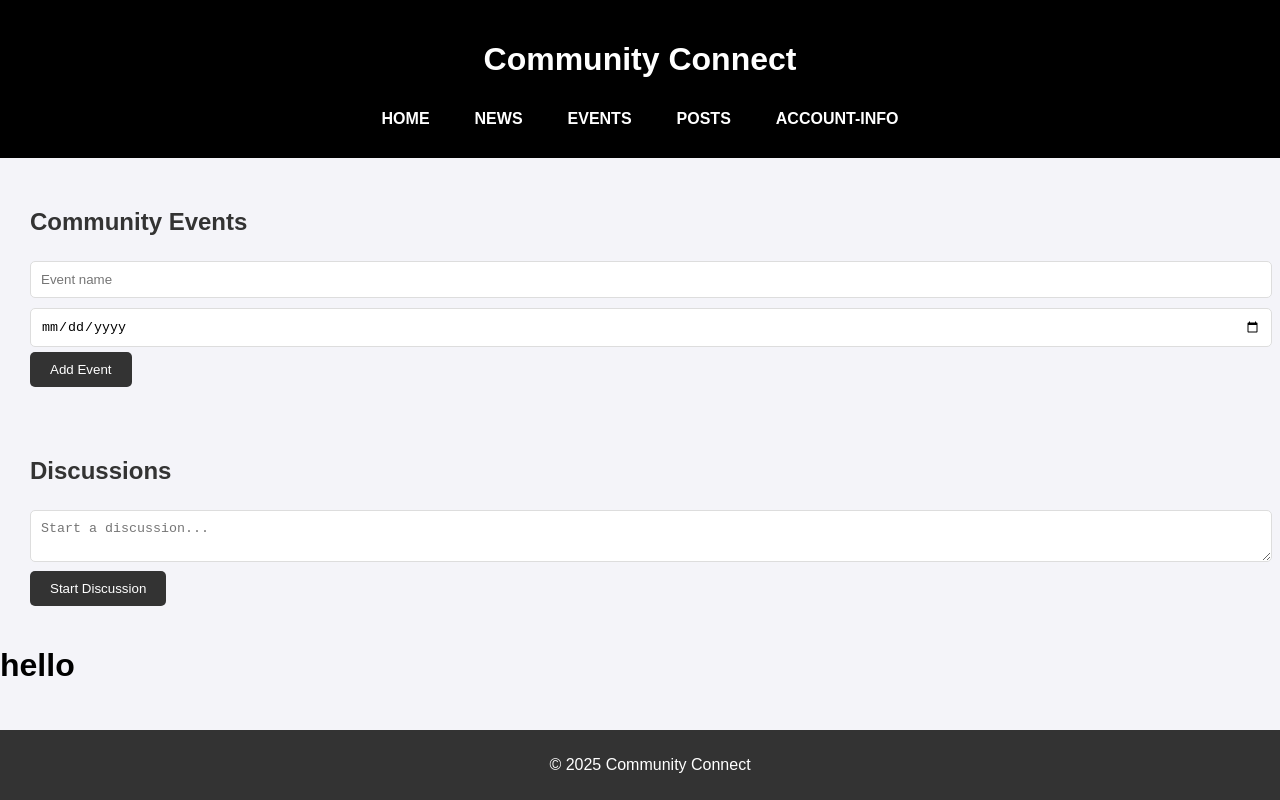
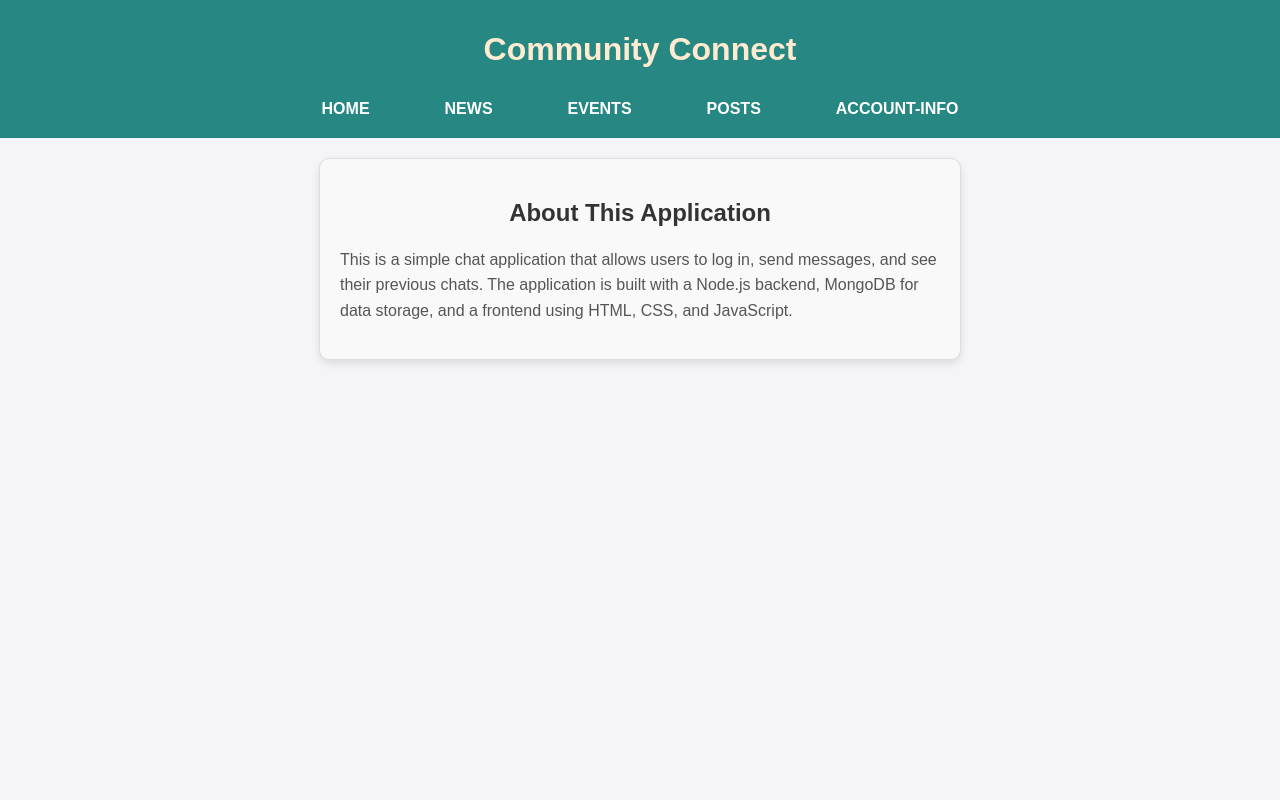
Before and after one commit to dsg6246/hackathon, a plain HTML site: page main/index.html in a window 1280 px wide. Drawn offline with Linux system fonts and the light colour scheme; files that its build step writes are made by us from their sources.

Commit message:
Co-authored-by: Darrenk328 <Darrenk328@users.noreply.github.com> Co-authored-by: JC-Cola <JC-Cola@users.noreply.github.com> Co-authored-by: drxg0nG <drxg0nG@users.noreply.github.com>

```diff
--- a/accountInfo/style.css
+++ b/accountInfo/style.css
@@ -1,16 +1,45 @@
+body {
+  font-family: 'Arial', sans-serif;
+  background-color: #f4f4f4;
+  color: #333;
+  padding: 20px;
+  padding-top: 110px; /* Adjust this value based on the height of your header */
+}
+
+/* Header styling */
+header {
+  background-color: #278783;
+  color: #FFEBD0;
+  padding: 15px;
+  text-align: center;
+  position: fixed;
+  top: 0;
+  left: 0;
+  width: 100%;
+  z-index: 1000;
+  box-sizing: border-box;
+}
+
+header h1 {
+  font-size: 2rem;
+  margin-bottom: 10px;
+}
+
+header nav a {
+  margin: 0 15px;
+  color: #FFEBD0;
+  text-decoration: none;
+}
+
+h1, h2 {
+  text-align: center;
+}
+
 /* Reset default styles */
 * {
   margin: 0;
   padding: 0;
   box-sizing: border-box;
-}
-
-/* Body */
-body {
-  font-family: 'Arial', sans-serif;
-  background-color: #f4f4f4;
-  color: #333;
-  padding: 20px;
 }
 
 /* Main container */
@@ -131,3 +160,31 @@ footer button {
 footer button:hover {
   background-color: #bbb;
 }
+
+/* Navigation Bar */
+nav {
+  display: flex;
+  justify-content: center;
+  gap: 15px;
+  margin-top: 10px; /* Space below the header title */
+}
+
+nav a {
+  color: #FFEBD0;
+  text-decoration: none;
+  padding: 10px 15px;
+  font-weight: bold;
+  font-size: 1rem;
+  text-transform: uppercase;
+  border-radius: 5px;
+  transition: background-color 0.3s ease, color 0.3s ease;
+}
+
+nav a:hover {
+  background-color: #1f6a6d;
+  color: white;
+}
+
+nav a:active {
+  background-color: #1f6a6d;
+}
--- /dev/null
+++ b/accountInfo/test/test.css
@@ -0,0 +1,53 @@
+body {
+    font-family: Arial, sans-serif;
+    background-color: #f4f4f4;
+    display: flex;
+    justify-content: center;
+    align-items: center;
+    height: 100vh;
+    margin: 0;
+  }
+
+  .account-container {
+    background-color: white;
+    padding: 20px;
+    border-radius: 8px;
+    box-shadow: 0 0 10px rgba(0, 0, 0, 0.1);
+    width: 300px;
+  }
+
+  h1 {
+    text-align: center;
+  }
+
+  form {
+    display: flex;
+    flex-direction: column;
+  }
+
+  label {
+    margin-top: 10px;
+  }
+
+  input[type="text"],
+  input[type="password"],
+  input[type="file"] {
+    padding: 8px;
+    margin-top: 5px;
+    margin-bottom: 15px;
+    border-radius: 4px;
+    border: 1px solid #ccc;
+  }
+
+  button {
+    padding: 10px;
+    background-color: #4CAF50;
+    color: white;
+    border: none;
+    border-radius: 4px;
+    cursor: pointer;
+  }
+
+  button:hover {
+    background-color: #45a049;
+  }
--- a/events/script.js
+++ b/events/script.js
@@ -113,8 +113,8 @@ function generateCalendar() {
 
     const date = new Date();
     const firstDay = new Date(date.getFullYear(), date.getMonth(), 1);
-    const lastDay = new Date(date.getFullYear(), date.getMonth() + 1, 0);
-
+    const lastDay = new Date(date.getFullYear(), date.getMonth() + 1, 0);}
+    /*
     // Add the days of the month to the calendar
     for (let i = 1; i <= lastDay.getDate(); i++) {
         const dayDiv = document.createElement('div');
@@ -126,7 +126,7 @@ function generateCalendar() {
 
     calendarDiv.appendChild(monthDiv);
 }
-
+*/
 // Load events and generate calendar when the page loads
 generateCalendar();
 loadEvents();
--- a/events/styles.css
+++ b/events/styles.css
@@ -1,11 +1,11 @@
 body {
     font-family: Arial, sans-serif;
-    margin: 20px;
+    margin: 0;
 }
 
 header {
-    background-color: #4CAF50;
-    color: white;
+    background-color: #278783;
+    color: #FFEBD0;
     padding: 10px;
     text-align: center;
 }
@@ -23,7 +23,7 @@ h1, h2 {
 form {
     width: 50%;
     margin: 0 auto;
-    padding: 10px;
+    padding: 50px;
     border: 1px solid #ddd;
     background-color: #f9f9f9;
 }
@@ -109,3 +109,31 @@ button.delete-btn:hover {
 .day:hover {
     background-color: #ddd;
 }
+
+/* Navigation Bar */
+nav {
+    display: flex;
+    justify-content: center;
+    gap: 15px;
+    margin-top: 10px; /* Space below the header title */
+}
+
+nav a {
+    color: #FFEBD0;
+    text-decoration: none;
+    padding: 10px 15px;
+    font-weight: bold;
+    font-size: 1rem;
+    text-transform: uppercase;
+    border-radius: 5px;
+    transition: background-color 0.3s ease, color 0.3s ease;
+}
+
+nav a:hover {
+    background-color: #1f6a6d;
+    color: white;
+}
+
+nav a:active {
+    background-color: #1f6a6d;
+}
--- a/main/index.html
+++ b/main/index.html
@@ -12,7 +12,7 @@
     <header>
         <h1>Community Connect</h1>
         <nav>
-            <a href="../index.html">Home</a>
+            <a href="../main/index.html">Home</a>
             <a href="../news/news.html">News</a>
             <a href="../events/events.html">Events</a>
             <a href="../post/post.html">Posts</a>
@@ -20,35 +20,20 @@
         </nav>
     </header>
 
+    <html lang="en">
+<head>
+    <meta charset="UTF-8">
+    <meta name="viewport" content="width=device-width, initial-scale=1.0">
+    <title>Description Box</title>
+    <link rel="stylesheet" href="styles.css">
+</head>
+<body>
 
+    <!-- Description Box Section -->
+    <div class="description-box">
+        <h2>About This Application</h2>
+        <p>This is a simple chat application that allows users to log in, send messages, and see their previous chats. The application is built with a Node.js backend, MongoDB for data storage, and a frontend using HTML, CSS, and JavaScript.</p>
+    </div>
 
-    <section id="events">
-        <h2>Community Events</h2>
-        <div id="event-list">
-            <!-- Events will appear here -->
-        </div>
-        <div class="event-form">
-            <input type="text" id="event-name" placeholder="Event name">
-            <input type="date" id="event-date">
-            <button onclick="addEvent()">Add Event</button>
-        </div>
-    </section>
-
-    <section id="discussions">
-        <h2>Discussions</h2>
-        <div id="discussion-list">
-            <!-- Discussions will appear here -->
-        </div>
-        <div class="discussion-form">
-            <textarea id="new-discussion" placeholder="Start a discussion..."></textarea>
-            <button onclick="addDiscussion()">Start Discussion</button>
-        </div>
-    </section>
-
-    <footer>
-        <p>&copy; 2025 Community Connect</p>
-    </footer>
-
-    <script src="script.js"></script>
+</body>
 </html>
-<h1>hello</h1>
--- a/main/style.css
+++ b/main/style.css
@@ -6,40 +6,11 @@ body {
 }
 
 header {
-    background-color: black;
-    color: white;
+    background-color: #278783;
+    color: #FFEBD0;
     padding: 20px;
     text-align: center;
 }
-
-/* Navigation Bar */
-nav {
-    display: flex;
-    justify-content: center;
-    gap: 15px;
-    margin-top: 10px; /* Space below the header title */
-}
-
-nav a {
-    color: white;
-    text-decoration: none;
-    padding: 10px 15px;
-    font-weight: bold;
-    font-size: 1rem;
-    text-transform: uppercase;
-    border-radius: 5px;
-    transition: background-color 0.3s ease, color 0.3s ease;
-}
-
-nav a:hover {
-    background-color: gold;
-    color: white;
-}
-
-nav a:active {
-    background-color: gold;
-}
-
 
 section {
     padding: 20px;
@@ -56,8 +27,8 @@ h2 {
 
 textarea, input[type="text"], input[type="date"] {
     width: 100%;
-    padding: 10px;
-    margin: 5px 0;
+    padding: 20px;
+    margin: 20px 0;
     border: 1px solid #ddd;
     border-radius: 5px;
 }
@@ -81,8 +52,8 @@ button:hover {
 
 .post, .event, .discussion {
     background-color: #fff;
-    padding: 15px;
-    margin: 10px 0;
+    padding: 20px;
+    margin: 20px 0;
     border: 1px solid #ddd;
     border-radius: 5px;
 }
@@ -140,3 +111,74 @@ footer {
 .toggle-comments:hover {
     color: #0056b3;
 }
+
+/* Navigation Bar */
+nav {
+    display: flex;
+    justify-content: center;
+    gap: 15px;
+    margin-top: 10px; /* Space below the header title */
+}
+
+nav a {
+    color: #FFEBD0;
+    text-decoration: none;
+    padding: 10px 15px;
+    font-weight: bold;
+    font-size: 1rem;
+    text-transform: uppercase;
+    border-radius: 5px;
+    transition: background-color 0.3s ease, color 0.3s ease;
+}
+
+nav a:hover {
+    background-color: #1f6a6d;
+    color: white;
+}
+
+nav a:active {
+    background-color: #1f6a6d;
+}
+
+/* Styling the description box */
+.description-box {
+    background-color: #f9f9f9; /* Light background color */
+    border: 1px solid #ddd;    /* Light border */
+    border-radius: 10px;       /* Rounded corners */
+    padding: 20px;             /* Inner padding */
+    max-width: 600px;          /* Max width for the box */
+    margin: 20px auto;         /* Center the box horizontally */
+    box-shadow: 0 4px 8px rgba(0, 0, 0, 0.1); /* Subtle shadow */
+}
+
+.description-box h2 {
+    font-size: 24px;           /* Bigger font size for the heading */
+    color: #333;               /* Dark color for the heading */
+}
+
+.description-box p {
+    font-size: 16px;           /* Normal font size for the paragraph */
+    color: #555;               /* Lighter color for the paragraph */
+    line-height: 1.6;          /* Increased line height for readability */
+}
+
+.description-box {
+    background-color: #f9f9f9; /* Light background color */
+    border: 1px solid #ddd;    /* Light border */
+    border-radius: 10px;       /* Rounded corners */
+    padding: 20px;             /* Inner padding */
+    max-width: 600px;          /* Max width for the box */
+    margin: 20px auto;         /* Center the box horizontally */
+    box-shadow: 0 4px 8px rgba(0, 0, 0, 0.1); /* Subtle shadow */
+}
+
+.description-box h2 {
+    font-size: 24px;           /* Bigger font size for the heading */
+    color: #333;               /* Dark color for the heading */
+}
+
+.description-box p {
+    font-size: 16px;           /* Normal font size for the paragraph */
+    color: #555;               /* Lighter color for the paragraph */
+    line-height: 1.6;          /* Increased line height for readability */
+}
--- /dev/null
+++ b/news/news.css
@@ -0,0 +1,41 @@
+body {
+    font-family: Arial, sans-serif;
+    margin: 0;
+    padding: 0;
+    background-color: #f4f4f9;
+}
+
+header {
+    background-color: #278783;
+    color: #FFEBD0;
+    padding: 20px;
+    text-align: center;
+}
+
+/* Navigation Bar */
+nav {
+    display: flex;
+    justify-content: center;
+    gap: 15px;
+    margin-top: 10px; /* Space below the header title */
+}
+
+nav a {
+    color: #FFEBD0;
+    text-decoration: none;
+    padding: 10px 15px;
+    font-weight: bold;
+    font-size: 1rem;
+    text-transform: uppercase;
+    border-radius: 5px;
+    transition: background-color 0.3s ease, color 0.3s ease;
+}
+
+nav a:hover {
+    background-color: #1f6a6d;
+    color: white;
+}
+
+nav a:active {
+    background-color: #1f6a6d;
+}
--- a/post/post.css
+++ b/post/post.css
@@ -12,10 +12,6 @@ body {
     justify-content: center;
     align-items: center;
     background-color: #f5f5f5;
-}
-
-a {
-    color: #FFEBD0;
 }
 
 .chat-container {
@@ -74,7 +70,7 @@ a {
 #send-image-btn {
     width: 15%;
     padding: 10px;
-    background-color: #008CBA;
+    background-color: #278783;
     color: white;
     border: none;
     border-radius: 5px;
@@ -82,7 +78,7 @@ a {
 }
 
 #send-image-btn:hover {
-    background-color: #007bb5;
+    background-color: #1f6a6d;
 }
 
 #image-input {
@@ -159,6 +155,7 @@ header h1 {
     overflow: hidden;
     margin-top: 80px; /* Add space for the fixed header */
     margin-bottom: 20px; /* Add space at the bottom to avoid overlap with footer */
+    padding-top: 1.5em;
 }
 
 /* Navigation Bar */
@@ -181,10 +178,10 @@ nav a {
 }
 
 nav a:hover {
-    background-color: olive;
+    background-color: #1f6a6d;
     color: white;
 }
 
 nav a:active {
-    background-color: olive;
+    background-color: #1f6a6d;
 }
```
Also changed, not shown: accountInfo/account.html (+1 -0 lines), accountInfo/script.js (added, +83 -0 lines), accountInfo/test/test.html (added, +28 -0 lines), accountInfo/test/test.js (added, +23 -0 lines), news/news.html (+2 -3 lines), news/news.js (added).
